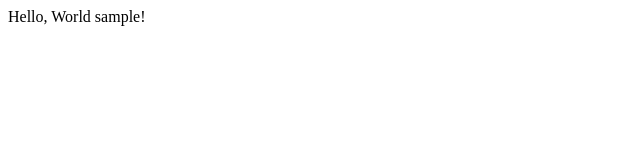
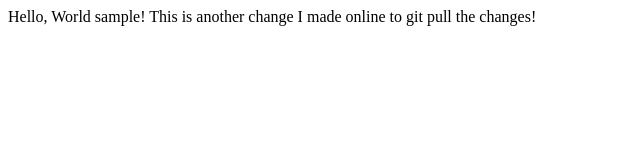
Before and after one commit to William-programmer/lecture0, a plain HTML site: page hello.html in a window 1280 px wide. Shown: the whole page, without its empty margins (0-640 px from the left). Drawn offline with Linux system fonts and the light colour scheme.

Commit message:
Update hello.html

```diff
--- a/hello.html
+++ b/hello.html
@@ -5,5 +5,6 @@
 </head>
 <body>
 	Hello, World sample!
+	This is another change I made online to git pull the changes!
 </body>
 </html>
```
